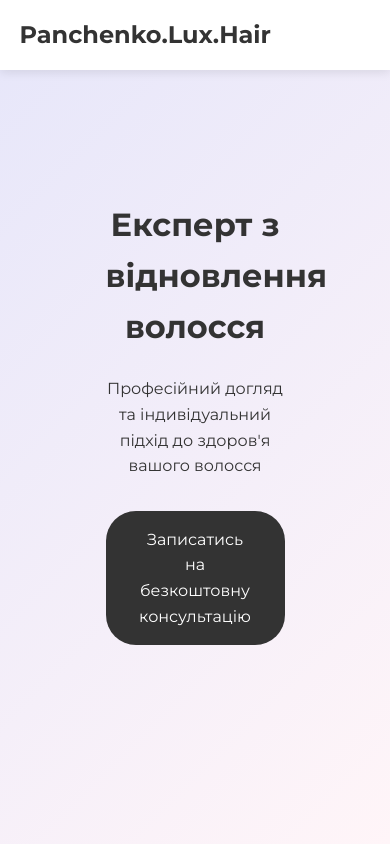
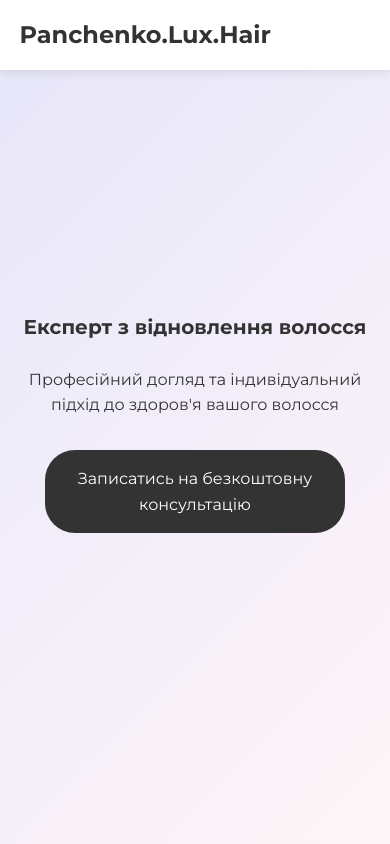
Before and after one commit to PunchenkoLuxHair/PunchenkoHiar, a website: page index.html in a window 390 px wide. Shown: the top 844 px of the page. Drawn offline with Linux system fonts and the light colour scheme.

Commit message:
Add files via upload

```diff
--- a/styles.css
+++ b/styles.css
@@ -635,6 +635,21 @@ a {
         box-shadow: 0 4px 15px rgba(0, 0, 0, 0.1);
         transition: transform 0.3s ease;
     }
+    .hero {
+    background: linear-gradient(135deg, var(--secondary-pink) 0%, var(--background-pink) 100%);
+    height: 100vh;
+    display: flex;
+    align-items: center;
+    justify-content: center;
+    text-align: center;
+    padding: 0 1rem;
+}
+
+.hero-content {
+    max-width: 800px;
+    text-align: center;
+    width: 100%;
+}
 
     .gallery-item:hover {
         transform: translateY(-5px);
@@ -662,7 +677,18 @@ a {
     }
 
     .hero h1 {
-        font-size: 2rem;
+        font-size: 20px;
+    }
+
+    .cta-button {
+        display: inline-block;
+        padding: 1rem 2rem;
+        background-color: var(--primary-pink);
+        color: var(--text-light);
+        text-decoration: none;
+        border-radius: 30px;
+        transition: transform 0.3s ease, background-color 0.3s ease;
+        width: 300px;
     }
 
     .hero p {
```
